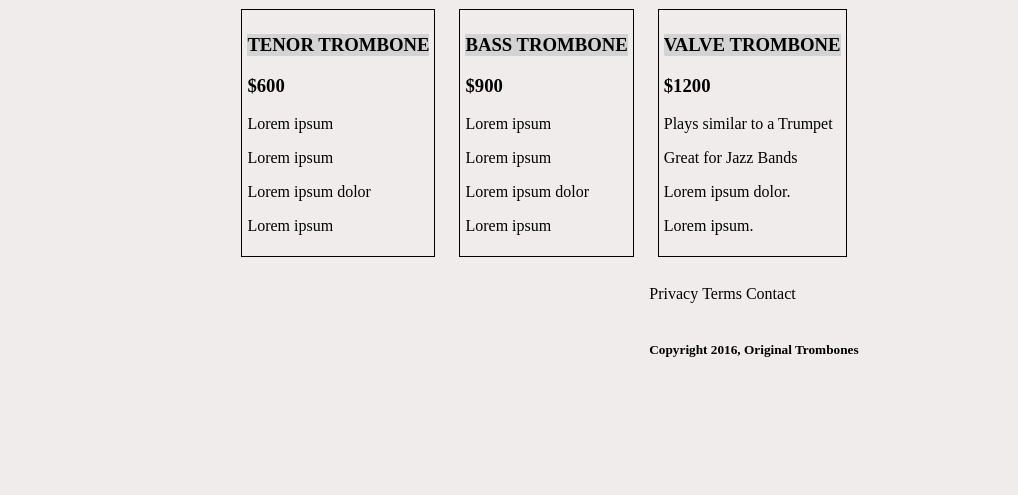
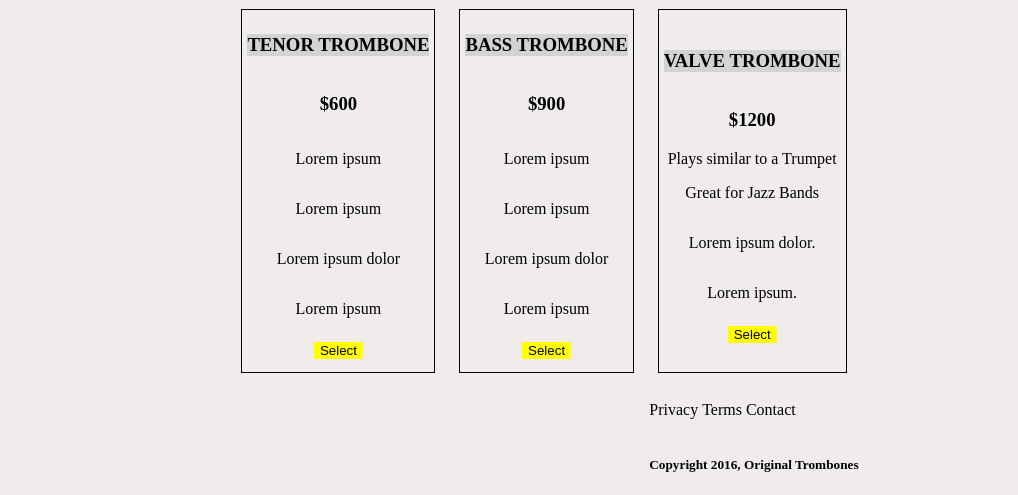
Before and after one commit to Young-Gaius/Young-Dennis, a plain HTML site: page index.html in a window 1280 px wide. Shown: the part 749-1244 px from the top of the page, without its empty margins (96-1114 px from the left). Before the commit the page ends 1129 px from the top, so only its background shows below. Drawn offline with Linux system fonts and the light colour scheme.

Commit message:
added select buttons and its styles

```diff
--- a/index.html
+++ b/index.html
@@ -52,6 +52,7 @@
                 <p>Lorem ipsum</p>
                 <p>Lorem ipsum dolor</p>
                 <p>Lorem ipsum</p>
+                <button>Select</button>
             </div>
             <div>
                 <h3 class="title">BASS TROMBONE</h3>
@@ -60,6 +61,7 @@
                 <p>Lorem ipsum</p>
                 <p>Lorem ipsum dolor</p>
                 <p>Lorem ipsum</p>
+                <button>Select</button>
             </div>
             <div>
                 <h3 class="title">VALVE TROMBONE</h3>
@@ -68,6 +70,7 @@
                 <p>Great for Jazz Bands</p>
                 <p>Lorem ipsum dolor.</p>
                 <p>Lorem ipsum.</p>
+                <button>Select</button>
             </div>
         </div>
         <footer>
--- a/style.css
+++ b/style.css
@@ -26,6 +26,10 @@ button {
   border: 1px solid;
   margin: 12px;
   padding: 5px;
+  display: flex;
+  flex-direction: column;
+  justify-content: center;
+  align-items: center;
 }
 .pricing div .title{
 background-color: lightgray;
```
